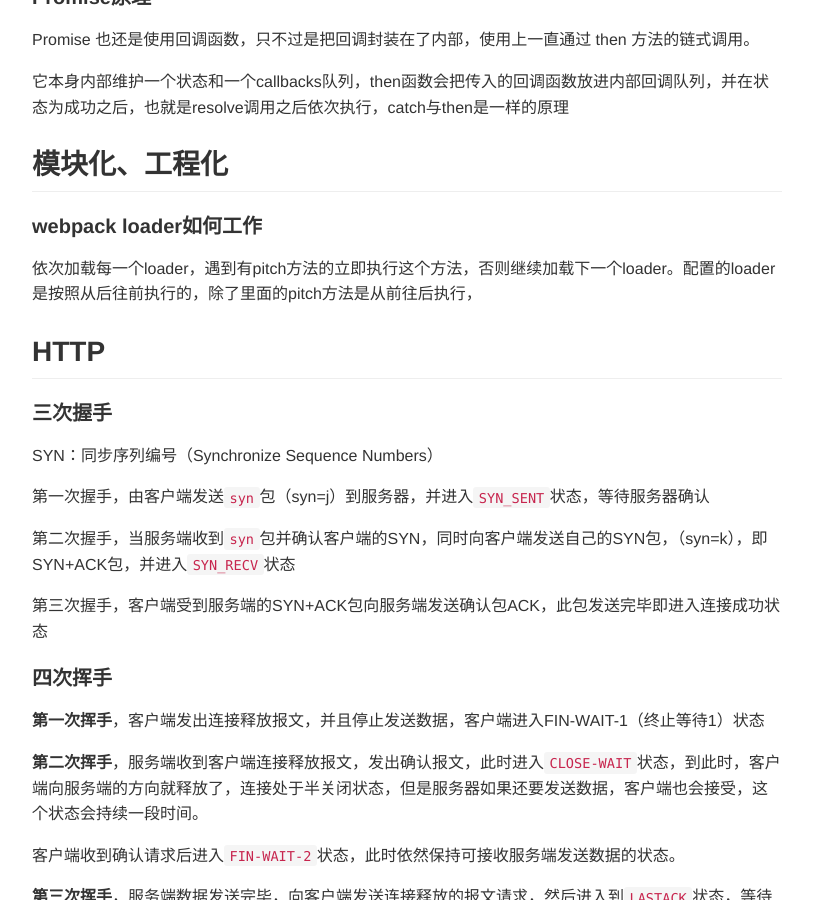
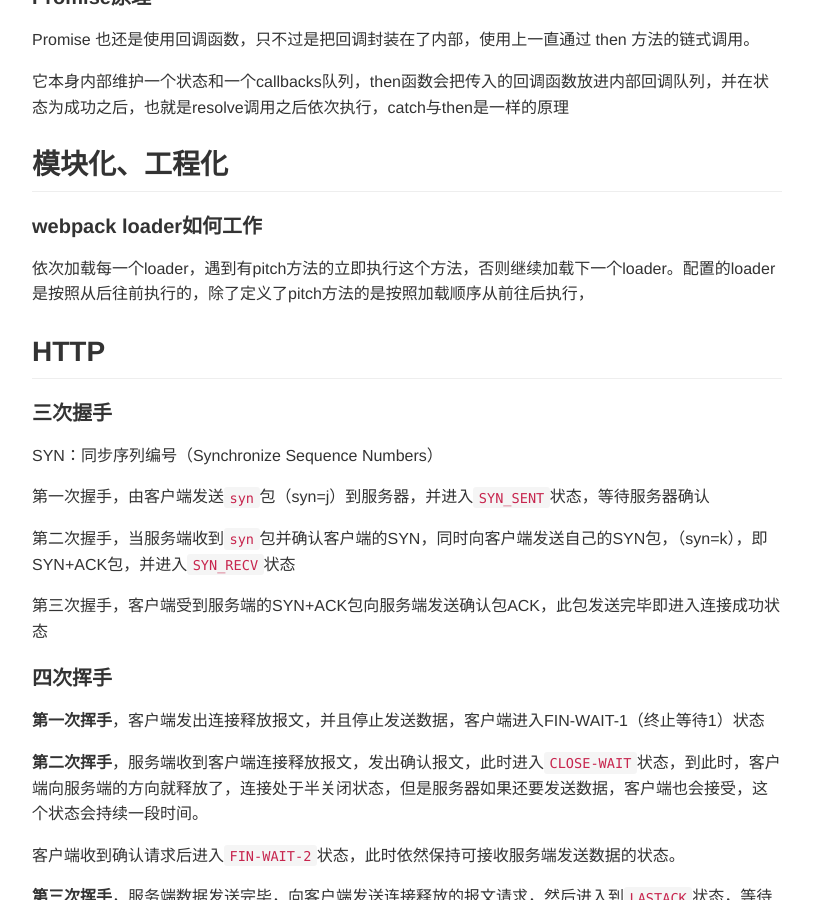
Before and after one commit to loafer-shu/loafer-shu.github.io, a Jekyll site: the page built from _posts/2022/2022-05-31-JavaScript-前端知识点笔记.md, in a window 1280 px wide and 900 px high, scrolled down 4172 px. Shown: the whole window, without its empty margins (38-851 px from the left). Built offline with Jekyll 4.4.1, drawn with Linux system fonts in a browser that asks for light colours; a script that is not in the unit is left out.

Commit message:
fix content

```diff
--- a/_posts/2022/2022-05-31-JavaScript-前端知识点笔记.md
+++ b/_posts/2022/2022-05-31-JavaScript-前端知识点笔记.md
@@ -158,7 +158,7 @@
 
 #### webpack loader如何工作
 
-依次加载每一个loader，遇到有pitch方法的立即执行这个方法，否则继续加载下一个loader。配置的loader是按照从后往前执行的，除了里面的pitch方法是从前往后执行，
+依次加载每一个loader，遇到有pitch方法的立即执行这个方法，否则继续加载下一个loader。配置的loader是按照从后往前执行的，除了定义了pitch方法的是按照加载顺序从前往后执行，
 
 ## HTTP
 
```
